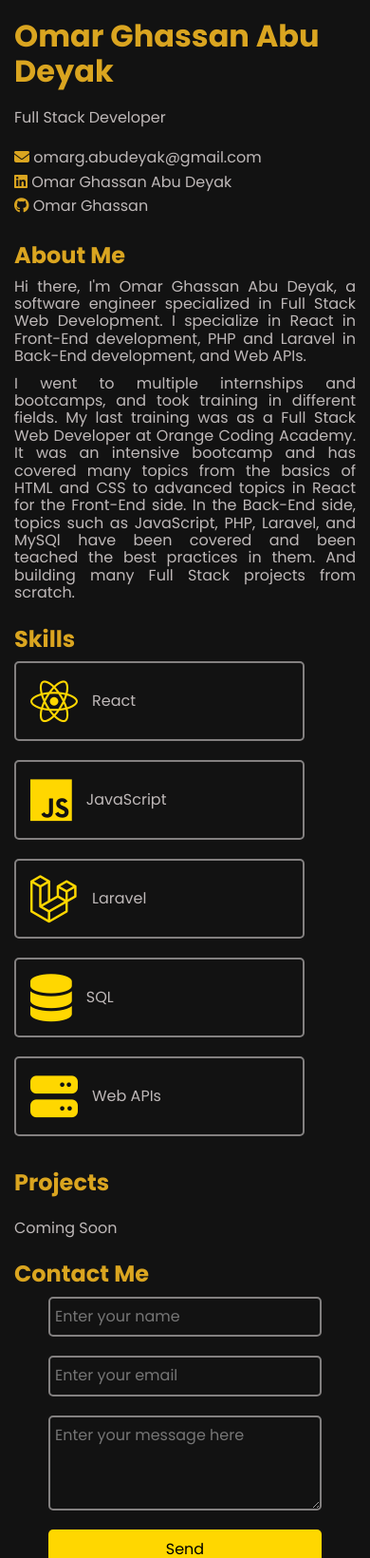
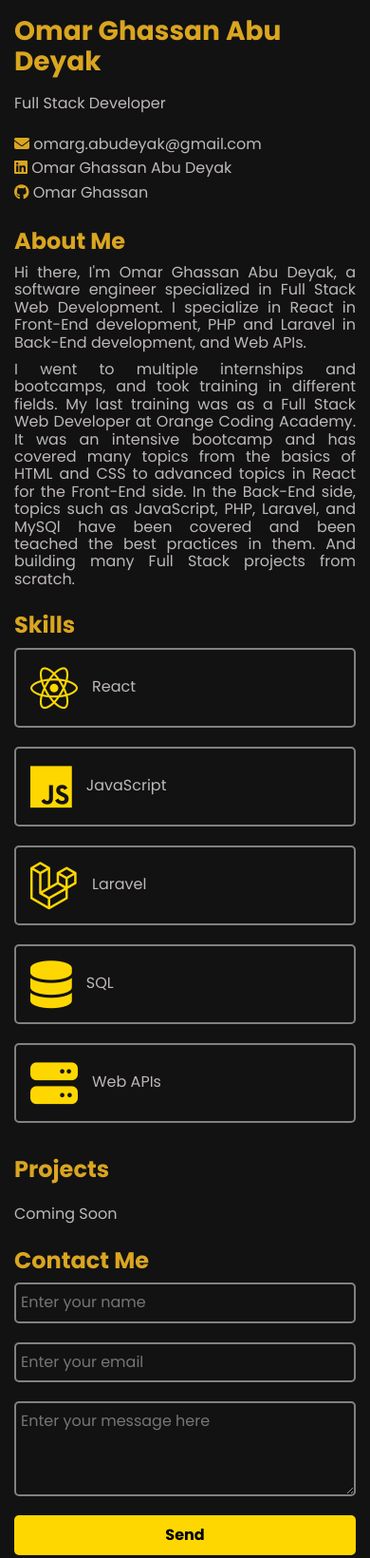
Before and after one commit to omarghassan/portfolio, a plain HTML site: page index.html in a window 390 px wide. Shown: the part 360-2000 px from the top of the page at 95% size. Drawn offline with Linux system fonts and the light colour scheme.

Commit message:
Edit Responsiveness

```diff
--- a/css/style.css
+++ b/css/style.css
@@ -159,6 +159,7 @@ input[type="submit"] {
     background-color: gold;
     border: 2px solid transparent;
     padding: 10px;
+    font-weight: bold;
 }
 
 @media only screen and (max-width: 500px) {
@@ -166,11 +167,24 @@ input[type="submit"] {
         width: 100%;
     }
 
+    .info h1 {
+        font-size: 28px;
+    }
+
     .portrait {
         width: 100%;
     }
+
     .skills-items {
         display: grid;
         grid-template-columns: repeat(1, 1fr);
     }
+
+    .skills-item {
+        width: 100%;
+    }
+
+    input, textarea {
+        width: 100%;
+    }
   }
--- a/index.html
+++ b/index.html
@@ -7,6 +7,11 @@
     <meta name="author" content="Omar Ghassan Abu Deyak">
     <meta name="title" content="Omar Ghassan Abu Deyak — Portfolio">
     <meta name="description" content="I'm Omar Ghassan Abu Deyak, a software engineer specializing in Full Stack Web Development. I specialize in React in Front-End development, PHP and Laravel in Back-End development, and Web APIs">
+
+    <link rel="apple-touch-icon" sizes="180x180" href="/apple-touch-icon.png">
+    <link rel="icon" type="image/png" sizes="32x32" href="/favicon-32x32.png">
+    <link rel="icon" type="image/png" sizes="16x16" href="/favicon-16x16.png">
+    <link rel="manifest" href="/site.webmanifest">
 
     <link rel="stylesheet" href="css/normalizer.css">
     <link rel="stylesheet" href="css/style.css">
```
Also changed, not shown: assets/icons/android-chrome-192x192.png (added), assets/icons/android-chrome-512x512.png (added), assets/icons/apple-touch-icon.png (added), assets/icons/favicon-16x16.png (added), assets/icons/favicon-32x32.png (added), assets/icons/favicon.ico (added).
